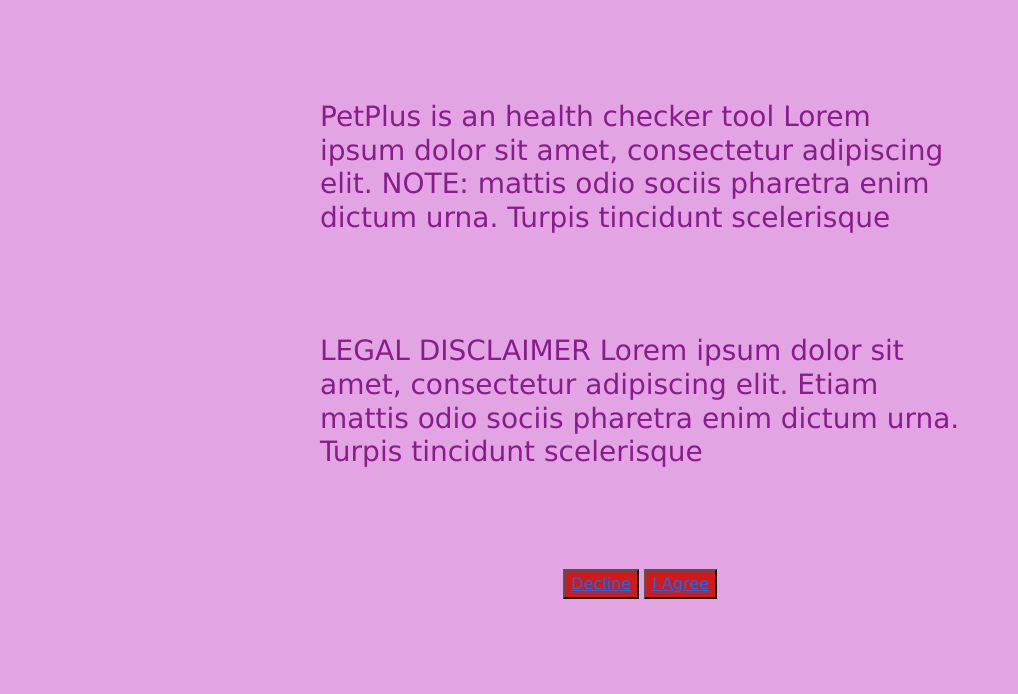
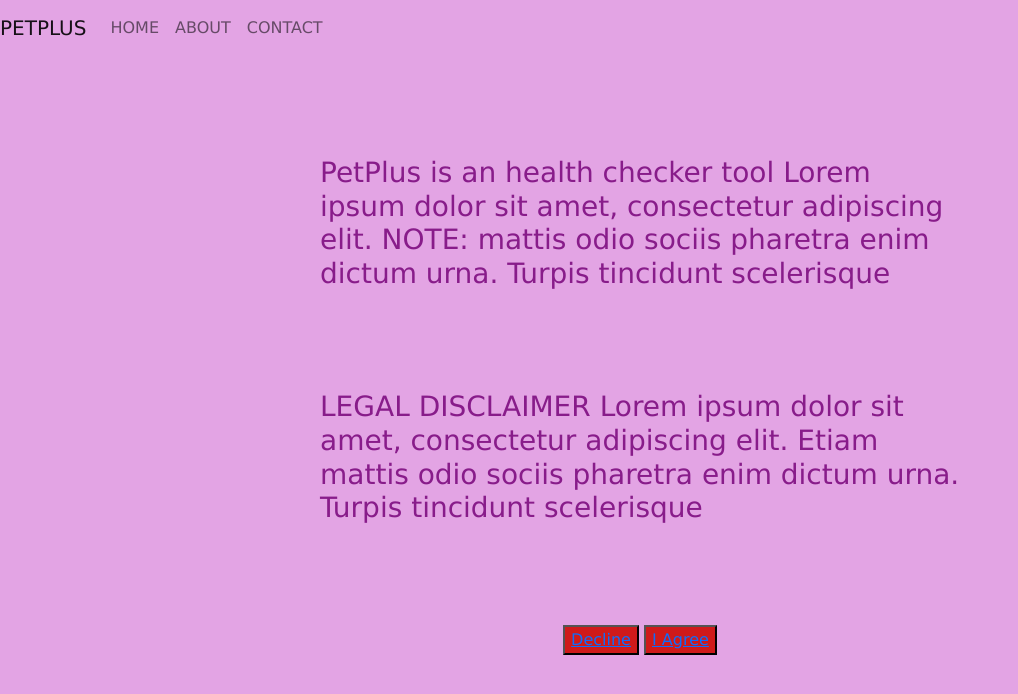
Before and after one commit to fehintolaanu/pet-plus, a plain HTML site: page index.html in a window 1280 px wide. Shown: the whole page, without its empty margins (0-1018 px from the left). Drawn offline with nearby package versions, Linux system fonts and the light colour scheme.

Commit message:
Add files via upload
Added header

```diff
--- a/index.html
+++ b/index.html
@@ -6,9 +6,34 @@
     <meta name="viewport" content="width=device-width, initial-scale=1.0">
     <link href="https://cdn.jsdelivr.net/npm/bootstrap@5.0.2/dist/css/bootstrap.min.css" rel="stylesheet" integrity="sha384-EVSTQN3/azprG1Anm3QDgpJLIm9Nao0Yz1ztcQTwFspd3yD65VohhpuuCOmLASjC" crossorigin="anonymous">
     <link rel="stylesheet" href="css\style.css">
+
     <title>PET PLUS</title>
 </head>
 <body>
+
+	<nav class="navbar navbar-expand-lg navbar-light style= "background-color: #E3A4E4;">
+  <a class="navbar-brand" href="#">PETPLUS</a>
+  <button class="navbar-toggler" type="button" data-toggle="collapse" data-target="#navbarNavDropdown" aria-controls="navbarNavDropdown" aria-expanded="false" aria-label="Toggle navigation">
+    <span class="navbar-toggler-icon"></span>
+  </button>
+  <div class="collapse navbar-collapse" id="navbarNavDropdown">
+    <ul class="navbar-nav">
+      <li class="nav-item active">
+        <a class="nav-link" href="#">HOME</a>
+      </li>
+      <li class="nav-item">
+        <a class="nav-link" href="#">ABOUT</a>
+      </li>
+      <li class="nav-item">
+        <a class="nav-link" href="#">CONTACT</a>
+      </li>
+    </ul>
+  </div>
+</nav>
+
+
+
+
  <div>
 
 
```
